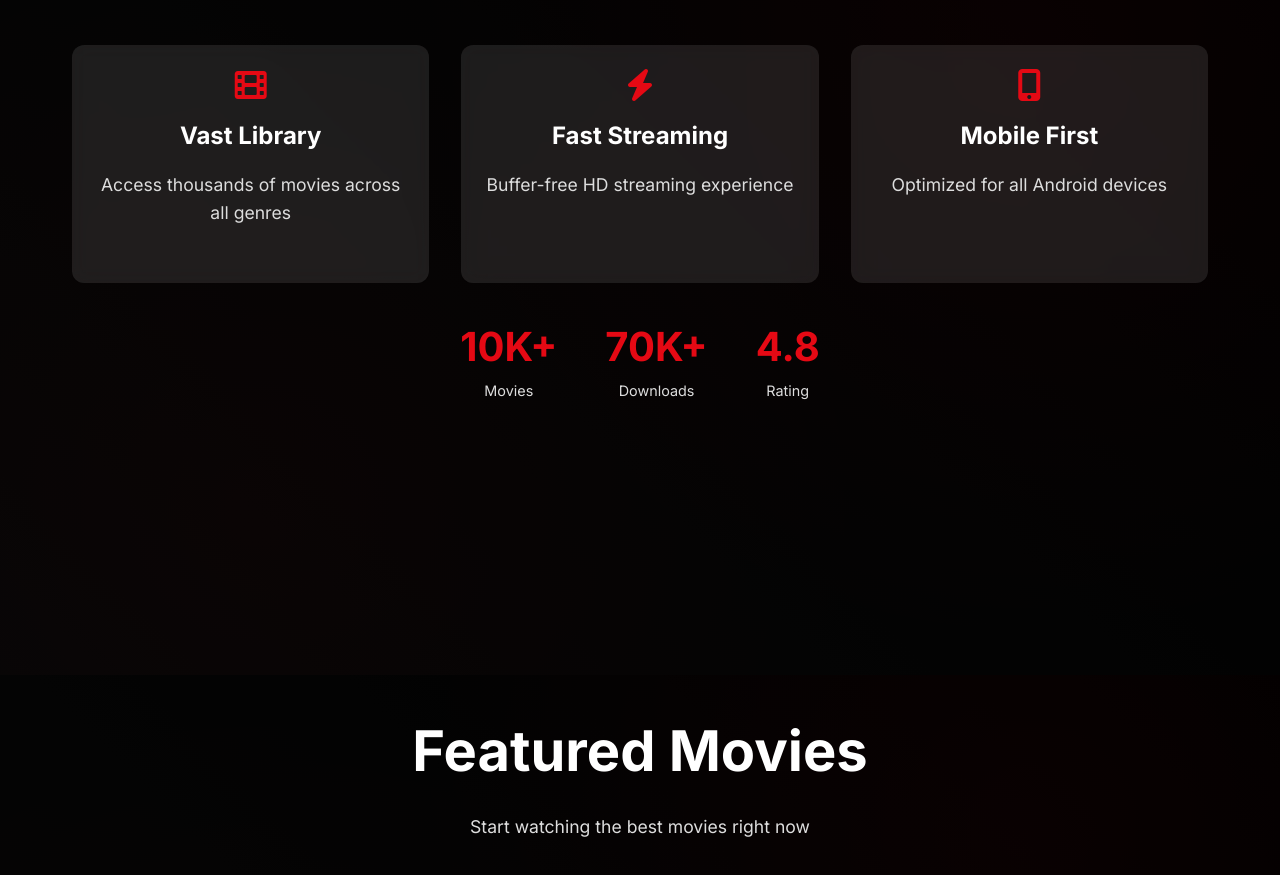
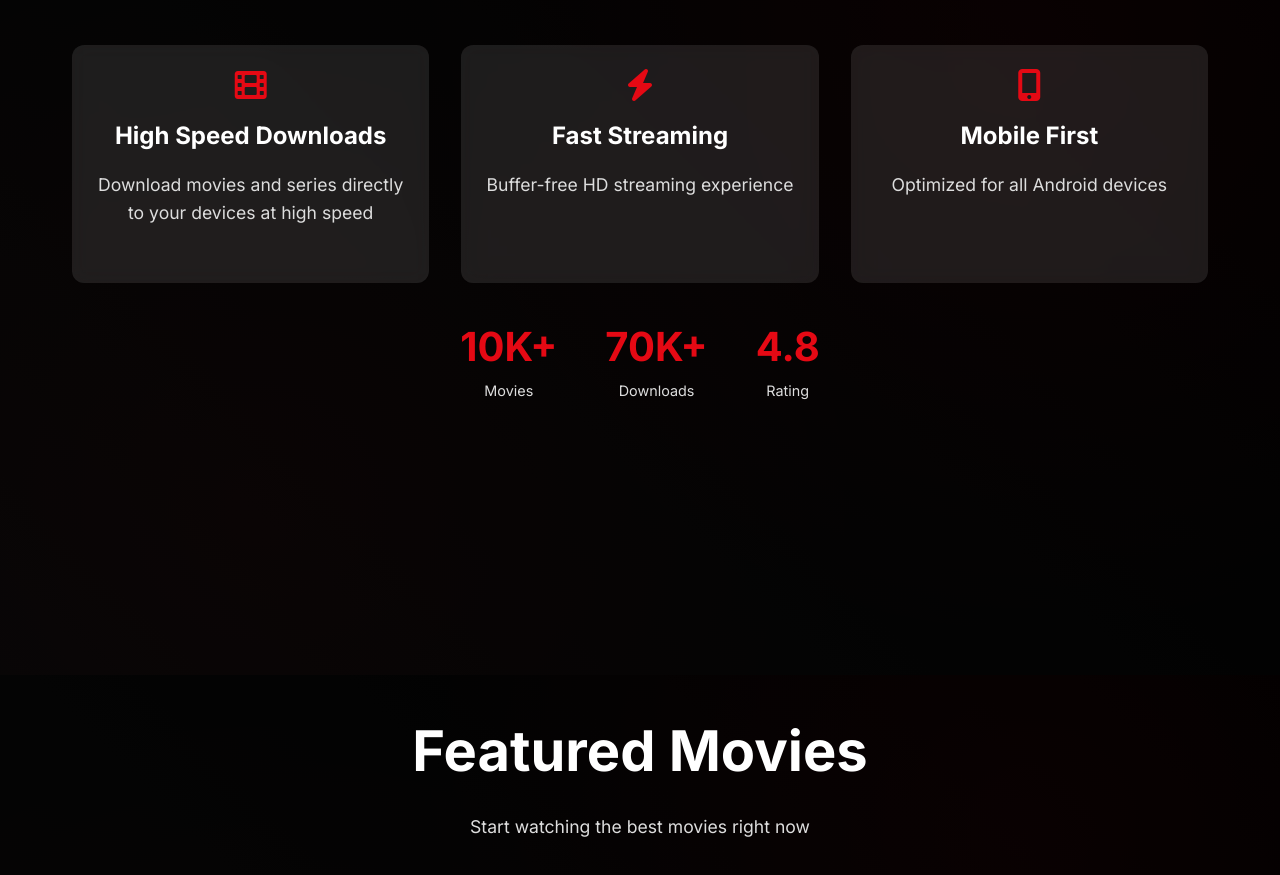
Before and after one commit to emmyboy07/sonix-app, a plain HTML site: page index.html in a window 1280 px wide. Shown: the part 925-1800 px from the top of the page. Drawn offline with Linux system fonts and the light colour scheme.

Commit message:
Update index.html

```diff
--- a/index.html
+++ b/index.html
@@ -120,8 +120,8 @@
             <div class="features">
                 <div class="feature-card">
                     <i class="fas fa-film"></i>
-                    <h3>Vast Library</h3>
-                    <p>Access thousands of movies across all genres</p>
+                    <h3>High Speed Downloads</h3>
+                    <p>Download movies and series directly to your devices at high speed</p>
                 </div>
                 <div class="feature-card">
                     <i class="fas fa-bolt"></i>
```
